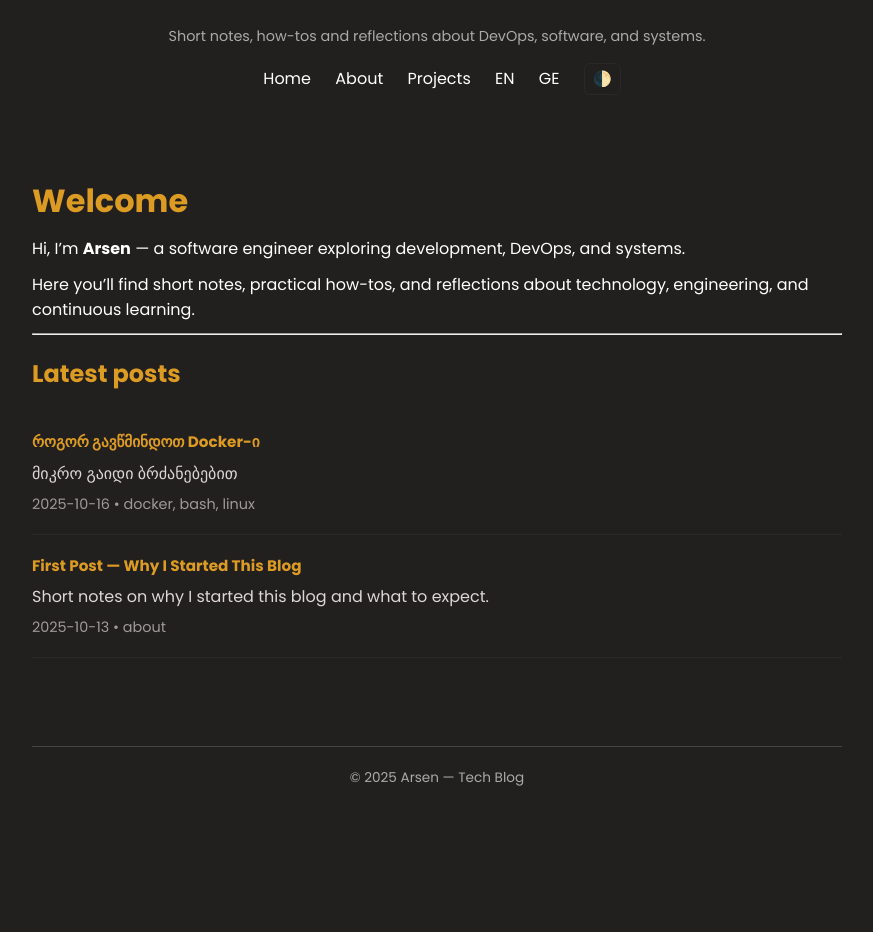
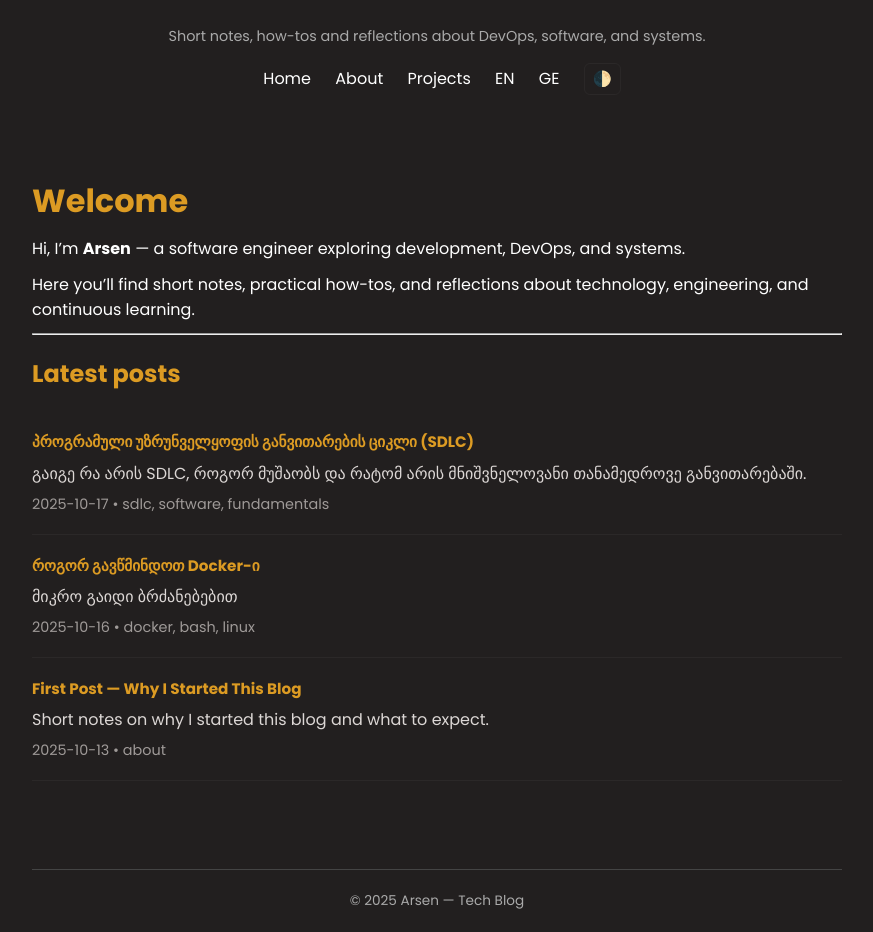
Before and after one commit to arsenjijavadze/arsenjijavadze.github.io, a Jekyll site: the page built from index.md, in a window 1280 px wide. Shown: the whole page, without its empty margins (203-1076 px from the left). Built offline with Jekyll 4.4.1, drawn with Linux system fonts in a browser that asks for light colours; before the commit the page ends 900 px from its top, so only the background shows below that; part of the change alters nothing that is shown.

Commit message:
Add post: SDLC-intro

```diff
--- /dev/null
+++ b/_posts/2025-10-17-sdlc-intro.md
@@ -0,0 +1,84 @@
+---
+layout: post
+title: "პროგრამული უზრუნველყოფის განვითარების ციკლი (SDLC)"
+date: 2025-10-17
+tags: [sdlc, software, fundamentals]
+lang: ge
+excerpt: "გაიგე რა არის SDLC, როგორ მუშაობს და რატომ არის მნიშვნელოვანი თანამედროვე განვითარებაში."
+image: /assets/images/sdlc-intro/sdlc.png
+---
+
+<img src="{{ '/assets/images/sdlc-intro/sdlc.png' | relative_url }}" alt="SDLC" class="post-image">
+
+### შესავალი
+SDLC (Software Development Life Cycle) — წარმოადგენს სისტემურ პროცესს, რომლის მიზანია პროგრამული უზრუნველყოფის შექმნა, ტესტირება, დანერგვა და შენარჩუნება სტრუქტურირებულად და ეფექტურად.
+
+იგი გვეხმარება დავგეგმოთ განვითარების ეტაპები ისე, რომ საბოლოო პროდუქტი იყოს ხარისხიანი, დროულად მიწოდებული და ბიზნესის მოთხოვნებთან შესაბამისობაში.
+
+---
+## 1. მიზანი და პრინციპები
+**მიზანი:** მაღალი ხარისხის პროგრამული უზრუნველყოფის დროულად და დაგეგმილ ბიუჯეტში მიწოდება, რომელიც აკმაყოფილებს მომხმარებლის მოთხოვნებს
+**ძირითადი პრინციპები:** დაგეგმვა, მკაფიო მოთხოვნები, ხარისხის მუდმივი კონტროლი, იტერაციული დეველოპმენტი, ცვლილებების და გუნდის ეფექტური მენეჯმენტი.
+
+## 2. ტრადიციული ეტაპები
+Idea -> Requirements -> Design -> Implementation -> Test -> Deploy -> Operate -> Maintain
+
+
+- მოთხოვნები (Requirements): განსაზღვრე *რა* უნდა აკეთოს სისტემამ.
+- დიზაინი (Design): არქიტექტურა და დეტალი.
+- განვითარება (Implementation): კოდი, ტესტები.
+- ტესტირება (Testing): ავტომატური + მექანიკური.
+- გაშვება (Deploy): CI/CD-ით.
+- ოპერირება (Operate) და მხარდაჭერა (Maintain): მონიტორინგი, ინციდენტის მართვა.
+
+
+
+## 3. მოდელები — მოკლედ
+- **Waterfall** — მკაცრი რიგი; კარგია პროგნოზირებად ძალიან სტრატეგიულ პროექტებში.
+- **Iterative / Incremental** — მცირე და ხშირად ზრდადი რელიზები.
+- **Spiral** — რისკზე ორიენტირებული (შეფასება ეტაპობრივად).
+- **V-Model** — ტესტებს ამყარებს თითოეულ საფეხურზე.
+- **Agile** — მოკლე შეზღუდული ციკლები (sprints/iterations), ტრადიციულად სწრაფი უკუკავშირი.
+- **DevOps** — მიდგომა, რომელიც აერთიანებს დევსა და ოპსს, ყურადღება ავტომატიზაციასა და კონტინუალურ მიწოდებაზე.
+
+
+
+## 4. Agile vs Waterfall — ძირითადი განსხვავება
+- **Agile:** ინკრისული, ადაპტირებადი, სწრაფი უკუკავშირი, continuous delivery.
+- **Waterfall:** წინასწარ განაწილებული ფაზები, უკეთესია, როცა მოთხოვნები მკაფიოა და საკომისიო.
+
+
+
+## 5. თანამედროვე პრაქტიკები — რაც დღეს ითვლება «სავალდებულოდ»
+- **CI (Continuous Integration)** — ყოველი commit-თან მიმდინარეობს ავტომატური build + tests.
+- **CD (Continuous Delivery/Deployment)** — რელიზები ავტომატიზირებულია; feature flags/gradual rollout.
+- **Trunk-based development** — მოკლე-lived branches ან პირდაპირ მთავარ რტოში მუშაობა.
+- **Feature flags** — ახალ ფუნქციებს მართავენ დროსა და აუდიტორიაზე.
+- **Infrastructure as Code (IaC)** — Terraform/Ansible/Kubernetes manifests.
+- **Observability** — métrics / logs / traces (SLO/SLA/SLI).
+- **Security shifted left** — ავტომატური SAST/DAST/Dependency scanning pipeline-ში.
+
+
+
+## 6. მეტრიკები (დათვლის/შედგენის ინდიკატორები)
+- **Lead time** — დრო იდეიდან production-მდე.
+- **Deployment frequency** — რამდენჯერ ვიყენებთ რელიზს.
+- **MTTR** (Mean Time To Recover) — საშუალო დრო აღდგენის.
+- **Change failure rate** — რამდენი რელიზი იწვევს შეცდომებს.
+- **SLO / SLI** — სერვისის სრულყოფის მეტრიკები.
+
+
+## 7. როლები და პასუხისმგებლობები (შეკვეცილი)
+- **Product Owner (PO)** — ბიზნესი, პრიორიტეტები.
+- **Scrum Master / Team Lead** — პროცესის ხარისხი.
+- **Engineers / Devs** — კოდი და unit tests.
+- **QA / SDET** — ავტომატიზირებული ტესტები და ხარისხი.
+- **DevOps / SRE** — infra, CI/CD, SLO-ები.
+
+---
+
+## დასკვნა
+
+პროგრამული უზრუნველყოფის განვითარების სასიცოცხლო ციკლი ქმნის მყარ საფუძველს ხარისხიანი და საიმედო პროგრამული პროდუქტის ეფექტურად მიწოდებისთვის. მისი ეტაპების, მოდელებისა და საუკეთესო პრაქტიკის ცოდნა გუნდებს საშუალებას აძლევს გააუმჯობესონ სამუშაო პროცესი, სწორად განაწილონ რესურსები და მომხმარებლის მოლოდინებს სრულად შეესაბამებოდნენ.
+
+თანამედროვე მიდგომების — როგორიცაა Agile, DevOps და CI/CD — გამოყენება უზრუნველყოფს, რომ განვითარების პროცესი იყოს მოქნილი, უსაფრთხო და უწყვეტად გაუმჯობესებადი, რაც საბოლოოდ ზრდის პროდუქტის სტაბილურობასა და წარმატებას.
--- a/assets/css/styles.css
+++ b/assets/css/styles.css
@@ -141,3 +141,18 @@ html[data-theme="light"] body {
 html[data-theme="light"] a { color: var(--accent); }
 html[data-theme="light"] footer { color: var(--muted); border-top-color: var(--border); }
 html[data-theme="light"] header .site-desc { color: var(--muted); }
+
+.post-image {
+  width: 60%;
+  max-width: 600px;
+  height: auto;
+  display: block;
+  margin: 20px auto;
+  border-radius: 8px;
+}
+@media (max-width: 768px) {
+  .post-image {
+    width: 100%;
+    margin: 10px 0;
+  }
+}
```
Also changed, not shown: assets/images/sdlc-intro/sdlc.png (added).
